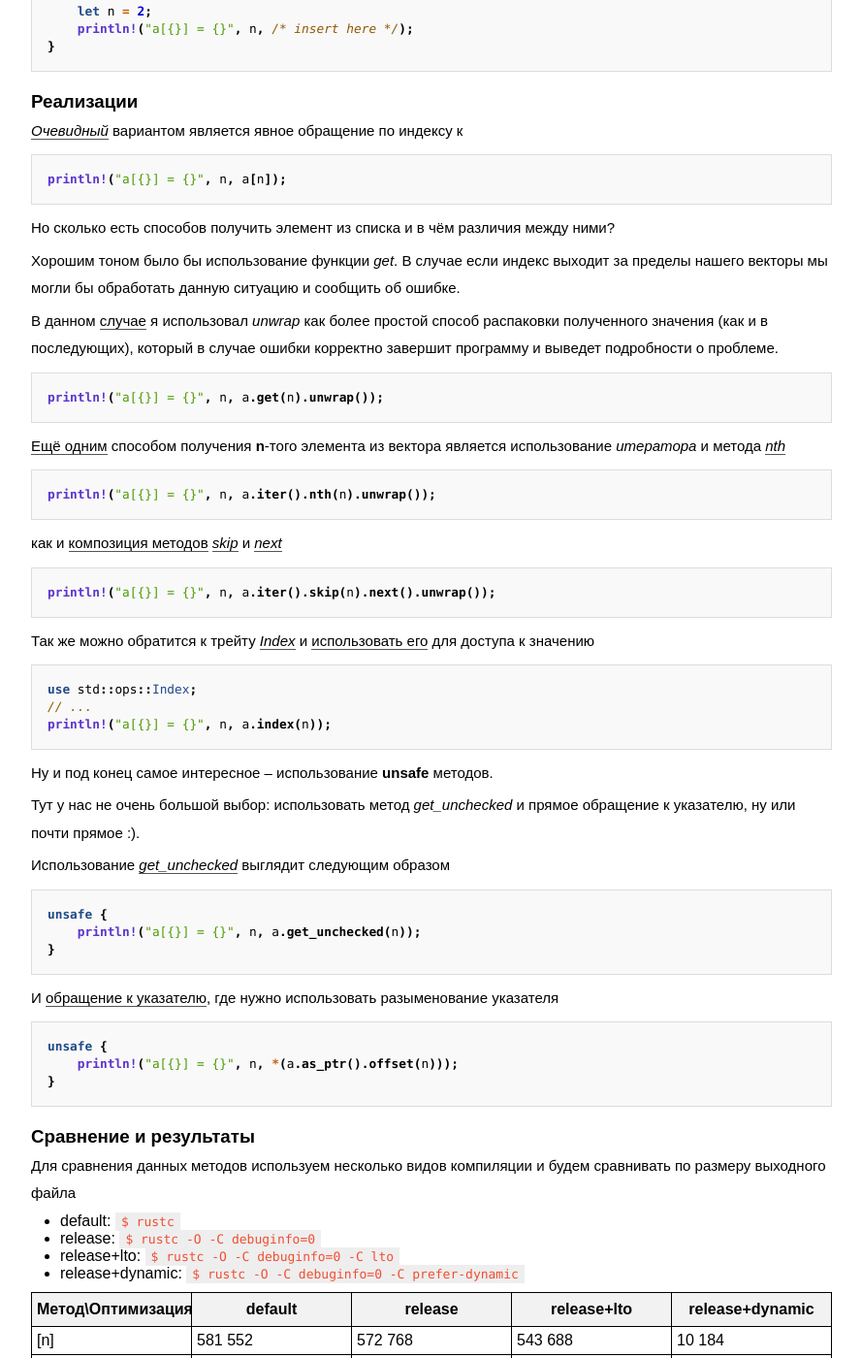
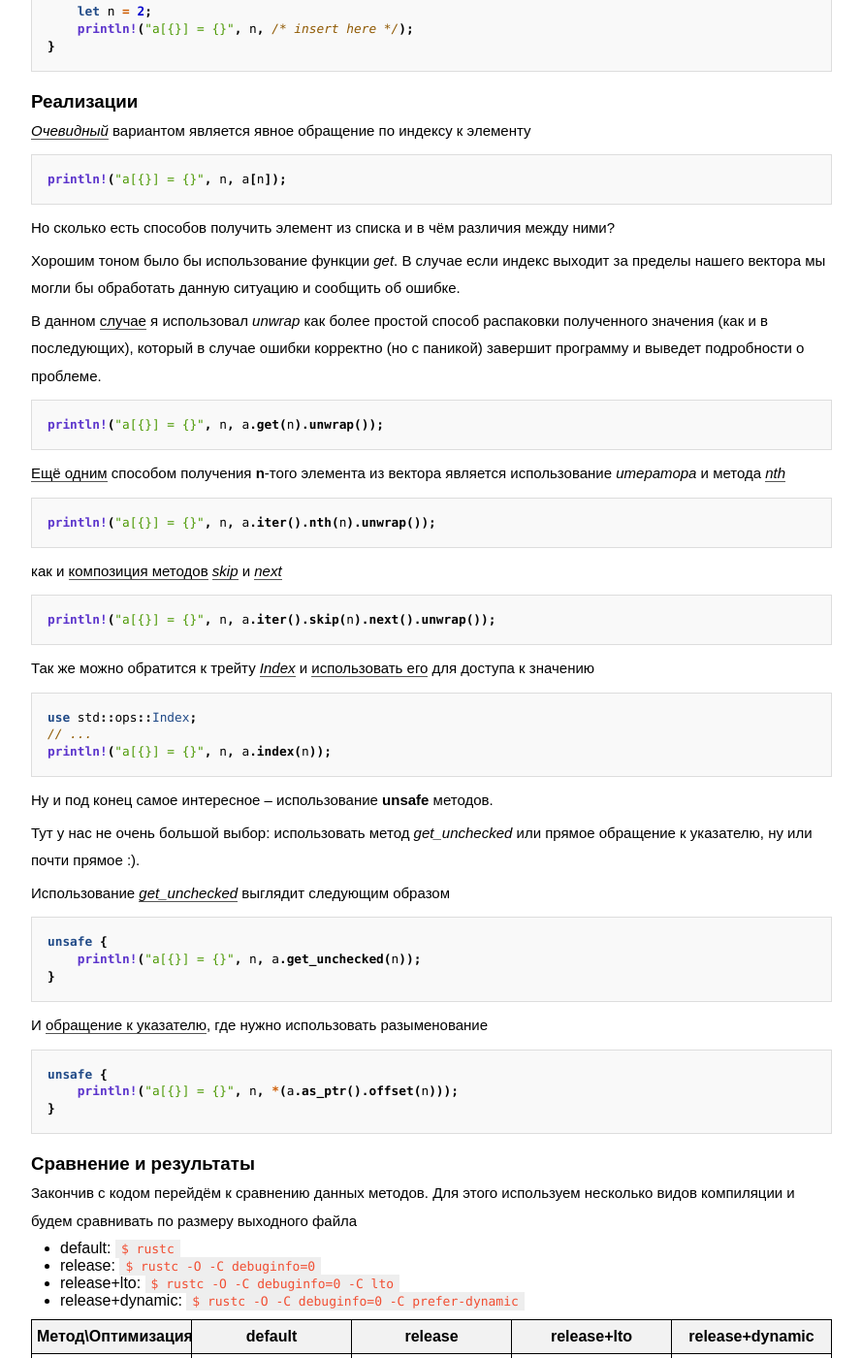
Before and after one commit to FreeCX/freecx.github.io, a Jekyll site: the page built from _posts/2016-02-04-working-with-vector-in-rust.markdown, in a window 1280 px wide and 1400 px high, scrolled down 446 px. Shown: the whole window at 97% size, without its empty margins (195-1084 px from the left). Built offline with Jekyll 4.4.1, drawn with Linux system fonts in a browser that asks for light colours; some web fonts are replaced.

Commit message:
[bugfix] :)

````diff
--- a/_posts/2016-02-04-working-with-vector-in-rust.markdown
+++ b/_posts/2016-02-04-working-with-vector-in-rust.markdown
@@ -17,7 +17,7 @@ fn main() {
 
 ### Реализации
 
-[*Очевидный*](http://is.gd/WE69jq) вариантом является явное обращение по индексу к
+[*Очевидный*](http://is.gd/WE69jq) вариантом является явное обращение по индексу к элементу
 
 ```rust
 println!("a[{}] = {}", n, a[n]);
@@ -26,11 +26,11 @@ println!("a[{}] = {}", n, a[n]);
 Но сколько есть способов получить элемент из списка и в чём различия между ними?
 
 Хорошим тоном было бы использование функции *get*. В случае если индекс выходит за пределы
-нашего векторы мы могли бы обработать данную ситуацию и сообщить об ошибке.
+нашего вектора мы могли бы обработать данную ситуацию и сообщить об ошибке.
 
 В данном [случае](http://is.gd/c8OnJD) я использовал *unwrap* как более простой способ распаковки
-полученного значения (как и в последующих), который в случае ошибки корректно завершит программу
-и выведет подробности о проблеме.
+полученного значения (как и в последующих), который в случае ошибки корректно (но с паникой)
+завершит программу и выведет подробности о проблеме.
 
 ```rust
 println!("a[{}] = {}", n, a.get(n).unwrap());
@@ -63,7 +63,7 @@ println!("a[{}] = {}", n, a.index(n));
 
 Ну и под конец самое интересное -- использование **unsafe** методов.
 
-Тут у нас не очень большой выбор: использовать метод *get_unchecked* и прямое обращение к
+Тут у нас не очень большой выбор: использовать метод *get_unchecked* или прямое обращение к
 указателю, ну или почти прямое :).
 
 Использование [*get_unchecked*](http://is.gd/1zI5D1) выглядит следующим образом
@@ -74,7 +74,7 @@ unsafe {
 }
 ```
 
-И [обращение к указателю](http://is.gd/SUpQCP), где нужно использовать разыменование указателя
+И [обращение к указателю](http://is.gd/SUpQCP), где нужно использовать разыменование
 
 ```rust
 unsafe {
@@ -84,8 +84,8 @@ unsafe {
 
 ### Сравнение и результаты
 
-Для сравнения данных методов используем несколько видов компиляции и будем сравнивать по размеру
-выходного файла
+Закончив с кодом перейдём к сравнению данных методов. Для этого используем несколько видов
+компиляции и будем сравнивать по размеру выходного файла
 
   * default: `$ rustc`
   * release: `$ rustc -O -C debuginfo=0`
````
